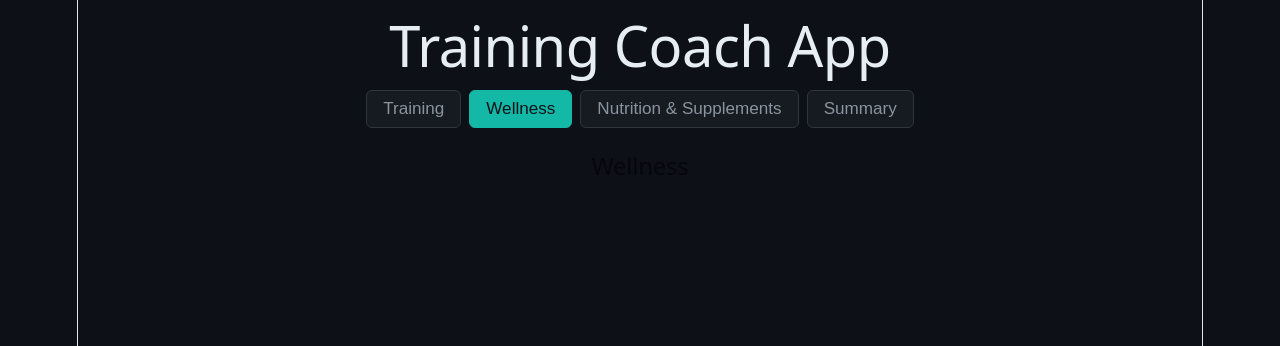
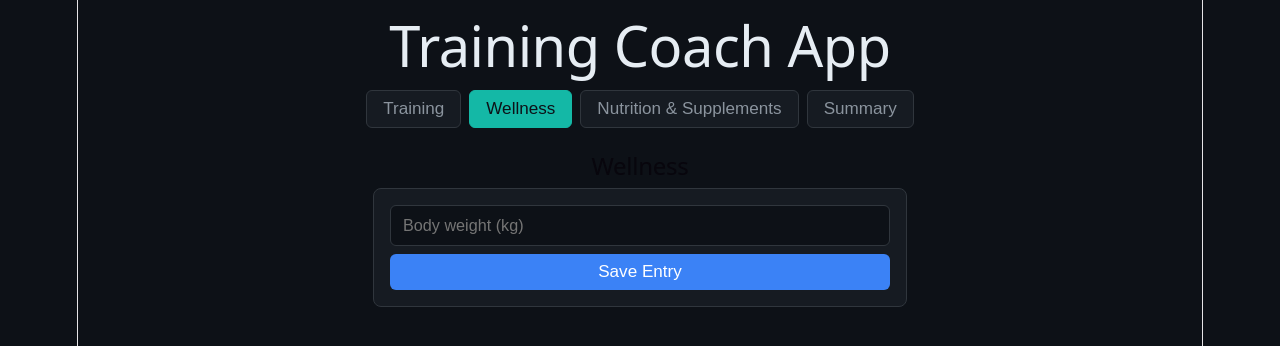
Before and after one commit to msd123msd/Virtual-coach, a React (Vite) app in the folder training-coach-app/: page / in a window 1280 px wide. Both pictures are taken after a click on the button "Wellness". Shown: the top 346 px of the page. Built offline with nearby package versions, Linux system fonts and the light colour scheme.

Commit message:
Add wellness state, save function and Save Entry button

```diff
--- a/training-coach-app/src/App.jsx
+++ b/training-coach-app/src/App.jsx
@@ -30,6 +30,12 @@ function App() {
     {/* End Code for Training Card */}
 
     {/* Start Code for Wellness Card */}
+
+ const [wellnessEntries, setWellnessEntries] = useState(() => {
+    const saved = localStorage.getItem('wellnessEntries')
+    return saved ? JSON.parse(saved) : []
+ })
+
   const [wellnessWeight, setWellnessWeight] = useState('')
   const [wellnessSleep, setWellnessSleep] = useState('')
   const [wellnessRestingHR, setWellnessRestingHR] = useState('')
@@ -94,6 +100,36 @@ function App() {
 
   {/* End Code for Training Input */}
 
+  {/* Start Code for Wellness Input */}
+  useEffect(() => {
+    localStorage.setItem('wellnessEntries', JSON.stringify(wellnessEntries))
+  }, [wellnessEntries])
+
+  function addWellnessEntry() {
+    if (wellnessWeight === '') return
+    const newEntry = {
+      id: Date.now(),
+      date: new Date().toLocaleDateString(),
+      weight: wellnessWeight,
+      sleep: wellnessSleep,
+      restingHR: wellnessRestingHR,
+      energy: wellnessEnergy,
+      soreness: wellnessSoreness,
+      mood: wellnessMood,
+      notes: wellnessNotes
+    }
+
+    setWellnessEntries([...wellnessEntries, newEntry])
+    setWellnessWeight('')
+    setWellnessSleep('')
+    setWellnessRestingHR('')
+    setWellnessEnergy('')
+    setWellnessSoreness('')
+    setWellnessMood('')
+    setWellnessNotes('')
+  }
+
+  {/* End Code for Wellness Input */}
 
   function deleteWorkout(id) {
     setWorkouts(workouts.filter((workout) => workout.id !== id))
@@ -139,10 +175,14 @@ function App() {
       </div>
     {/* End Code to display tab */}
 
+
     {/* Start Code for Training Card */}
       {page === 'training' && (
         <div>
-          <div className="add-workout-form">
+
+        <h2>Training</h2>
+
+        <div className="add-workout-form">
             <input
               type="text"
               value={workoutName}
@@ -266,13 +306,27 @@ function App() {
       )}
     {/* End Code for Training Card */}
 
+
     {/* Start Code for Wellness Card */}
       {page === 'wellness' && (
         <div>
           <h2>Wellness</h2>
+
+         <div className="add-workout-form">
+         <input
+           type="number"
+           value={wellnessWeight}
+           onChange={(e) => setWellnessWeight(e.target.value)}
+           placeholder="Body weight (kg)"
+         />
+         <button onClick={addWellnessEntry}>Save Entry</button>
+
+         </div>
         </div>
       )}
     {/* End Code for Wellness Card */}
+
+
 
     {/* Start Code for Nutrition Card */}
       {page === 'nutrition' && (
```
